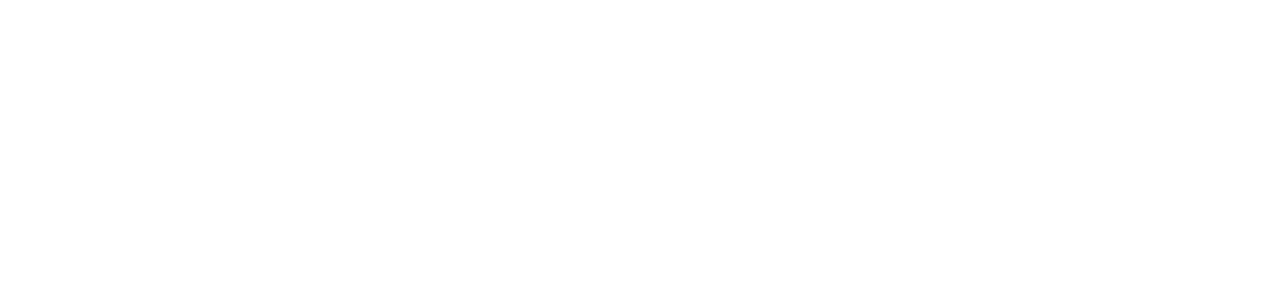
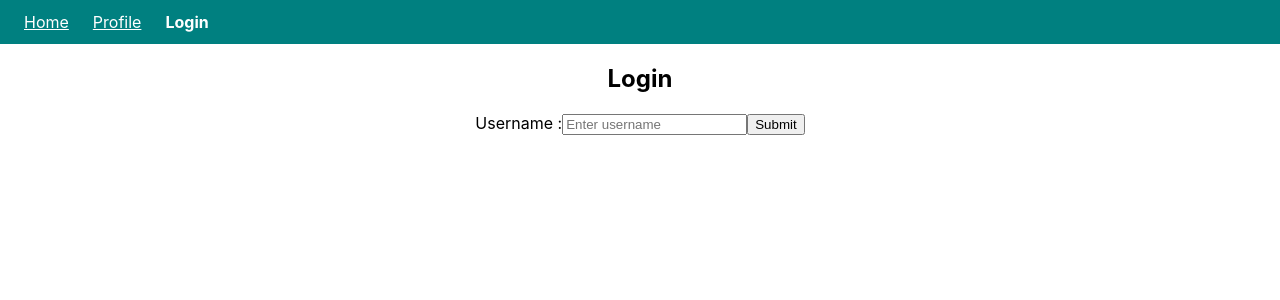
Before and after one commit to deepak252/Reactjs-Tutorial, a React (Create React App) app: page /login in a window 1280 px wide. Shown: the top 300 px of the page. Built offline with nearby package versions, Linux system fonts and the light colour scheme.

Commit message:
Inital UI, react router dom

```diff
--- a/package.json
+++ b/package.json
@@ -3,12 +3,13 @@
   "version": "0.1.0",
   "private": true,
   "dependencies": {
+    "@babel/plugin-proposal-private-property-in-object": "^7.21.0",
     "@testing-library/jest-dom": "^5.17.0",
     "@testing-library/react": "^13.4.0",
     "@testing-library/user-event": "^13.5.0",
-    "@babel/plugin-proposal-private-property-in-object": "^7.21.0",
     "react": "^18.2.0",
     "react-dom": "^18.2.0",
+    "react-router-dom": "^6.14.2",
     "react-scripts": "5.0.1",
     "web-vitals": "^2.1.4"
   },
--- a/src/App.js
+++ b/src/App.js
@@ -1,9 +1,19 @@
 import "./App.css";
+import {Routes, Route} from "react-router-dom";
+import Home from "./components/Home";
+import Profile from "./components/Profile";
+import Navbar from "./components/Navbar";
+import Login from "./components/Login";
 
 function App() {
     return (
         <div className="App">
-
+            <Navbar />
+            <Routes>
+                <Route path="/" element={<Home />}/>
+                <Route path="profile" element={<Profile />}/>
+                <Route path="login" element={<Login />}/>
+            </Routes>
         </div>
     );
 }
--- /dev/null
+++ b/src/components/Home.js
@@ -0,0 +1,7 @@
+import React from "react";
+
+function Home() {
+    return <div>Home Page</div>;
+}
+
+export default Home;
--- /dev/null
+++ b/src/components/Login.js
@@ -0,0 +1,23 @@
+import {useState} from "react";
+
+function Login() {
+    const [user,setUser] = useState("");
+
+    return (
+        <div>
+            <h2>Login</h2>
+            <label>
+                Username :
+                <input
+                    type = "text"
+                    placeholder="Enter username"
+                    value={user}
+                    onChange = {(e)=>setUser(e.target.value)}
+                />
+            </label>
+            <button>Submit</button>
+        </div>
+    );
+}
+
+export default Login;
--- /dev/null
+++ b/src/components/Navbar.css
@@ -0,0 +1,15 @@
+.nav--primary{
+    padding: 12px;
+    background-color: teal;
+    text-align: start;
+}
+
+.nav--primary a{
+    color: white;
+    padding: 12px;
+}
+
+nav a.active{
+    font-weight: bold;
+    text-decoration: none;
+}
--- /dev/null
+++ b/src/components/Navbar.js
@@ -0,0 +1,14 @@
+import "./Navbar.css";
+import {NavLink} from "react-router-dom";
+
+function Navbar() {
+    return (
+        <nav className="nav--primary">
+            <NavLink to="/">Home</NavLink>
+            <NavLink to="profile">Profile</NavLink>
+            <NavLink to="login">Login</NavLink>
+        </nav>
+    );
+}
+
+export default Navbar;
--- /dev/null
+++ b/src/components/Profile.js
@@ -0,0 +1,16 @@
+
+function Profile() {
+
+    const handleLogoutClick = ()=>{
+
+    }
+    return (
+        <div>
+            <h2>Profile</h2>
+            <h4>Hello user</h4>
+            <button onClick={handleLogoutClick} >Logout</button>
+        </div>
+    );
+}
+
+export default Profile;
--- a/src/index.js
+++ b/src/index.js
@@ -3,11 +3,14 @@
 import "./index.css";
 import App from "./App";
 import reportWebVitals from "./reportWebVitals";
+import {BrowserRouter} from 'react-router-dom';
 
 const root = ReactDOM.createRoot(document.getElementById("root"));
 root.render(
     <React.StrictMode>
-        <App />
+        <BrowserRouter>
+            <App />
+        </BrowserRouter>
     </React.StrictMode>
 );
 
```
Also changed, not shown: 1 other file (tests, documents, lock files or other folders).
